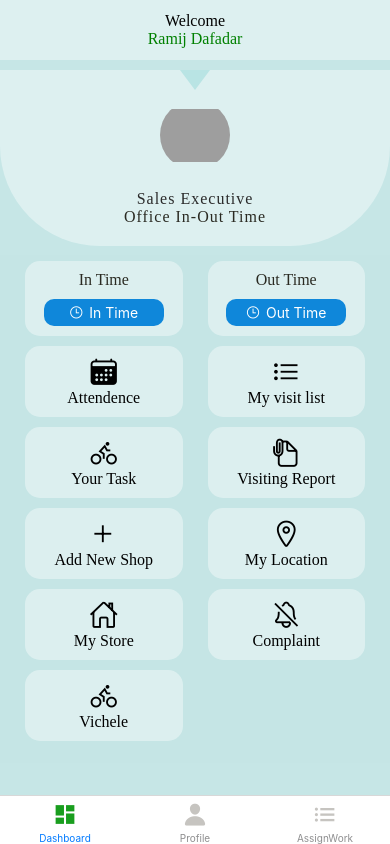
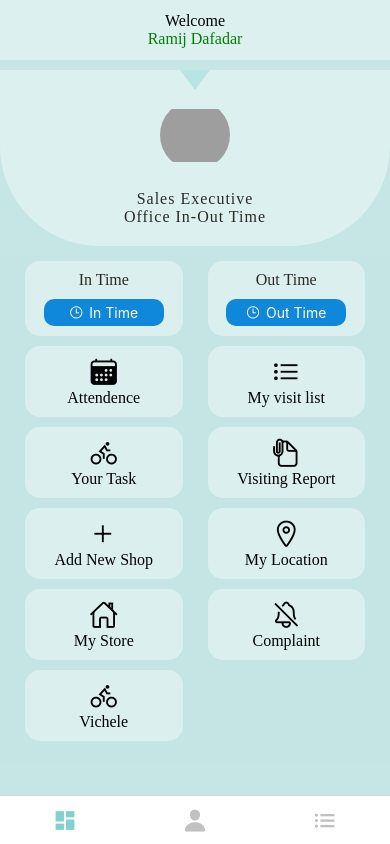
Before and after one commit to ramij5135/EmpManage, a React Native app: screen /BottomTab in a window 390 px wide. Built offline with nearby package versions, Linux system fonts and the light colour scheme; grey boxes are pictures that could not be loaded.

Commit message:
Tab bar icon color change

```diff
--- a/src/layouts/navigation/BottomTab.js
+++ b/src/layouts/navigation/BottomTab.js
@@ -4,27 +4,39 @@ import MaterialIcons from 'react-native-vector-icons/MaterialIcons';
 import HomeScreen from '../screens/Employee/EmployeeHomeScreen';
 import AssignWork from '../screens/Employee/AssingWorkScreen';
 import ProfileScreen from '../screens/Employee/ProfileScreen';
+import { COLORS } from '../../utils/globalStyles';
 
 const Tab = createBottomTabNavigator();
 
 
 const BottomTab = () => {
     return(
-        <Tab.Navigator>
+        <Tab.Navigator screenOptions={{
+            tabBarStyle:{
+                // borderRadius:30,
+                // position:'absolute',
+                // marginHorizontal:10,
+                // bottom:5,
+                // backgroundColor:'transparent'
+            }
+        }}>
             <Tab.Screen name="Dashboard" component={HomeScreen} options={{ tabBarIcon: ({ focused }) => (
-                    <MaterialIcons color={focused ? "#199e1e" : "#C6C4C0"} name="dashboard" size={25} />
+                    <MaterialIcons color={focused ? COLORS.tab : COLORS.grey} name="dashboard" size={25} />
                 ),
-                headerShown:false
+                headerShown:false,
+                tabBarShowLabel:false
             }}/>
             <Tab.Screen name="Profile" component={ProfileScreen} options={{ tabBarIcon: ({ focused }) => (
-                    <Ionicons color={focused ? "#199e1e" : "#C6C4C0"} name="person" size={25} />
+                    <Ionicons color={focused ? COLORS.tab : COLORS.grey} name="person" size={25} />
                 ),
-                headerShown:false
+                headerShown:false,
+                tabBarShowLabel:false
             }}/>
             <Tab.Screen name="AssignWork" component={AssignWork} options={{ tabBarIcon: ({ focused }) => (
-                    <Ionicons color={focused ? "#199e1e" : "#C6C4C0"} name="md-list" size={25} />
+                    <Ionicons color={focused ? COLORS.tab : COLORS.grey} name="md-list" size={25} />
                 ),
-                headerShown:false
+                headerShown:false,
+                tabBarShowLabel:false
             }} />
         </Tab.Navigator>
     )
--- a/src/utils/globalStyles.js
+++ b/src/utils/globalStyles.js
@@ -8,7 +8,8 @@ export const COLORS = {
     grey:'rgba(100,100,100,0.4)',
     black:'#2a2a22',
     red:'red',
-    White:'white'
+    White:'white',
+    tab: 'rgba(130,209,209,1)'
 }
 
 export const {height, width} = Dimensions.get('window');
```
